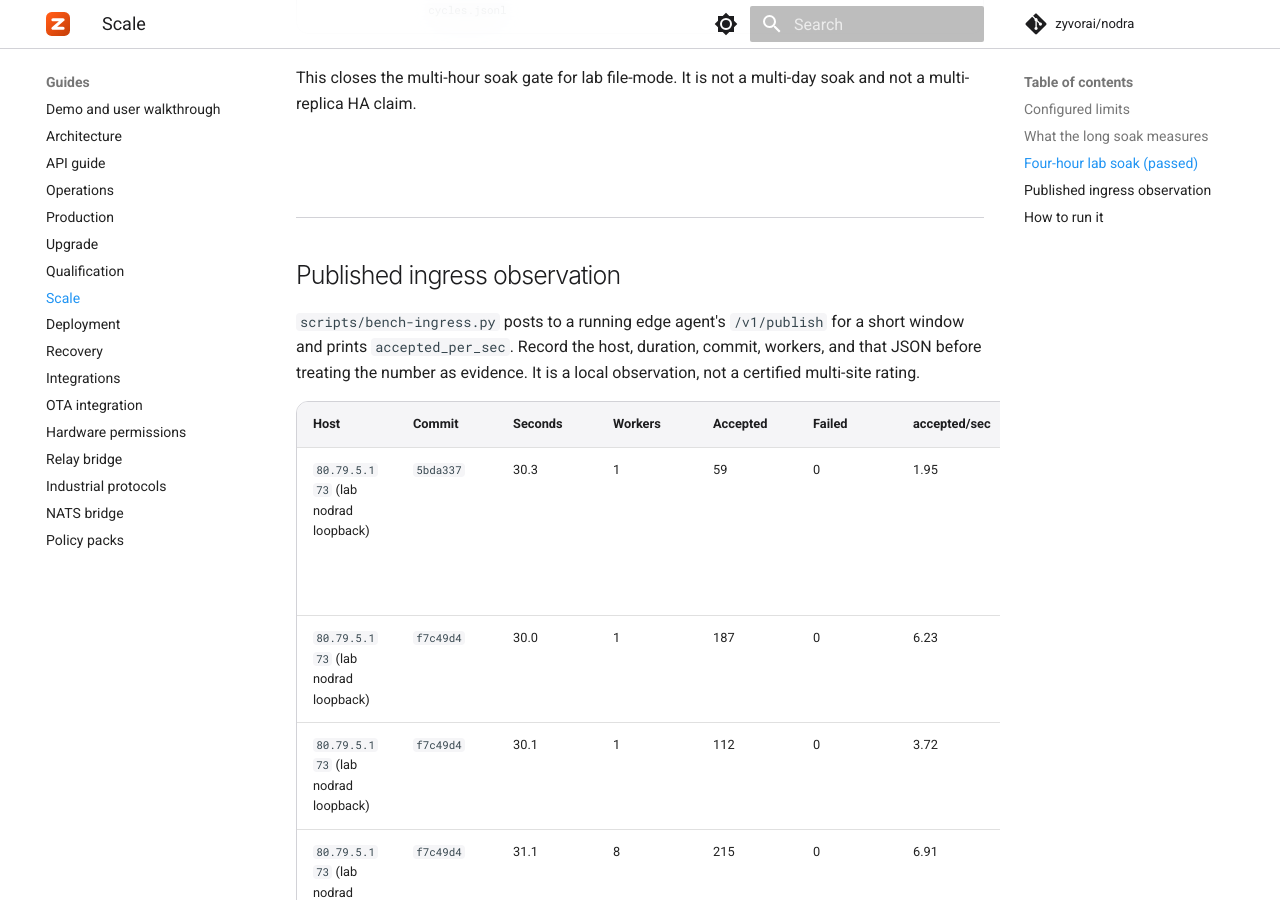
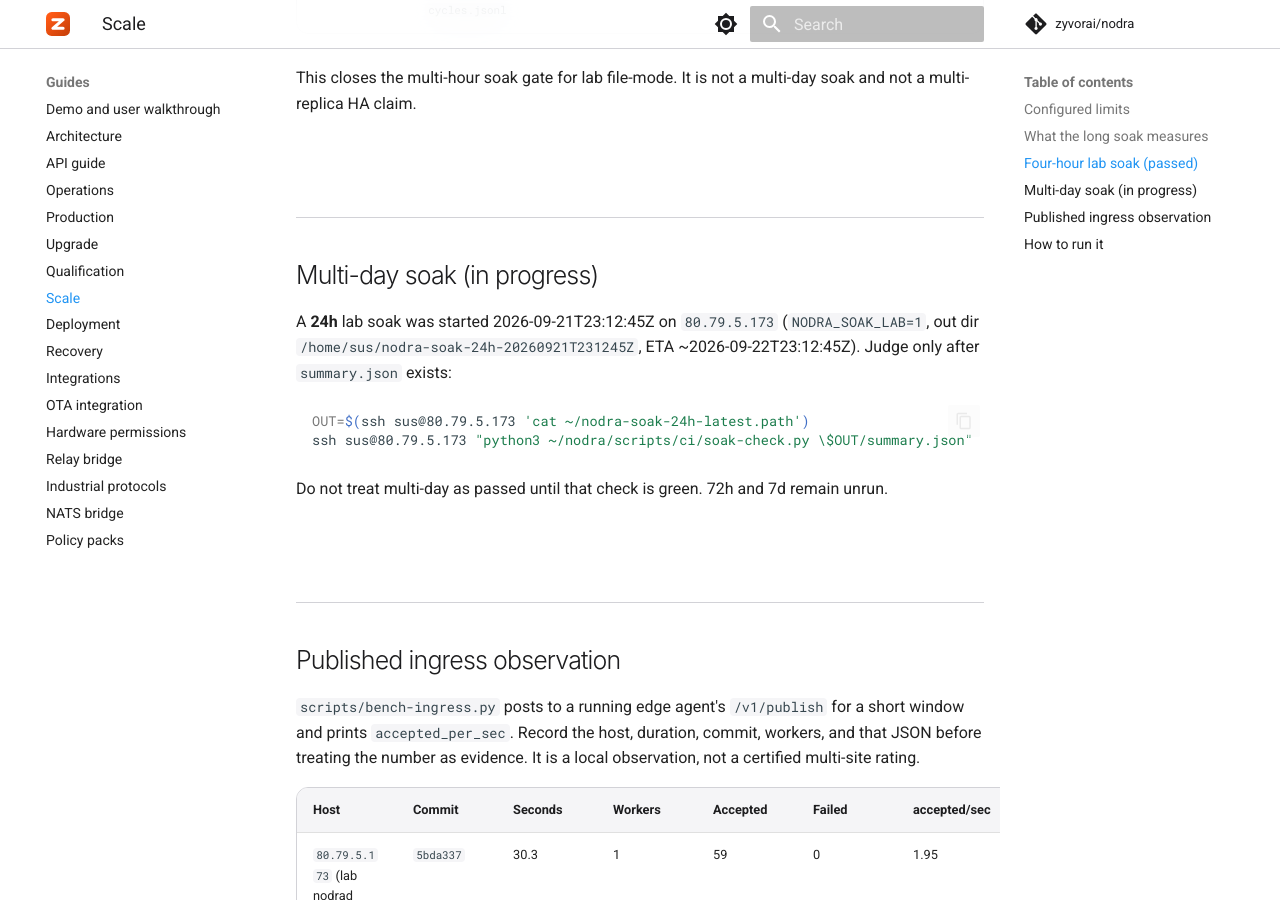
Before and after one commit to zyvorai/nodra, an MkDocs documentation site: the page built from docs/SCALE.md, in a window 1280 px wide and 900 px high, scrolled down 2414 px. Built offline with MkDocs 1.6.1 and Material for MkDocs 9.7.7, drawn with Linux system fonts in a browser that asks for light colours; comment, search, counter and statistics services are not loaded.

Commit message:
Note the in-progress 24h lab soak so we can judge it later.
Document start time, out dir, and ETA without claiming a multi-day pass;
add a Cursor rule reminder to run soak-check before closing the gate.

````diff
--- a/docs/SCALE.md
+++ b/docs/SCALE.md
@@ -46,6 +46,19 @@ Heap profiles are written to the evidence directory as `heap-start.pprof`, `heap
 This closes the multi-hour soak gate for lab file-mode. It is not a multi-day
 soak and not a multi-replica HA claim.
 
+## Multi-day soak (in progress)
+
+A **24h** lab soak was started 2026-09-21T23:12:45Z on `80.79.5.173`
+(`NODRA_SOAK_LAB=1`, out dir `/home/sus/nodra-soak-24h-20260921T231245Z`,
+ETA ~2026-09-22T23:12:45Z). Judge only after `summary.json` exists:
+
+```bash
+OUT=$(ssh sus@80.79.5.173 'cat ~/nodra-soak-24h-latest.path')
+ssh sus@80.79.5.173 "python3 ~/nodra/scripts/ci/soak-check.py \$OUT/summary.json"
+```
+
+Do not treat multi-day as passed until that check is green. 72h and 7d remain unrun.
+
 ## Published ingress observation
 
 `scripts/bench-ingress.py` posts to a running edge agent's `/v1/publish` for a short window and prints `accepted_per_sec`. Record the host, duration, commit, workers, and that JSON before treating the number as evidence. It is a local observation, not a certified multi-site rating.
````
Also changed, not shown: CHANGELOG.md (+2 -1 lines), ROADMAP.md (+1 -1 lines), docs/PRODUCTION.md (+1 -1 lines), docs/QUALIFICATION.md (+1 -1 lines), 1 other file.
